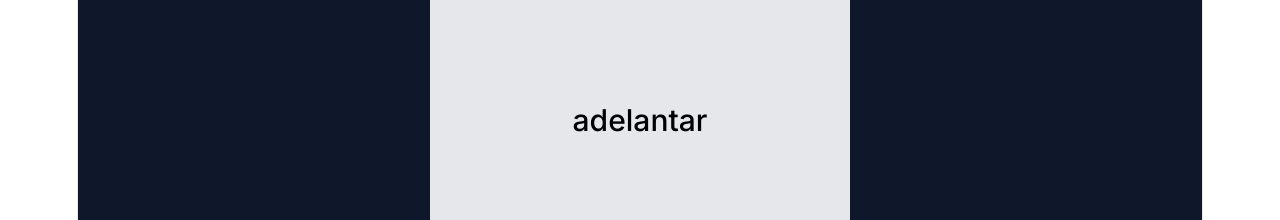
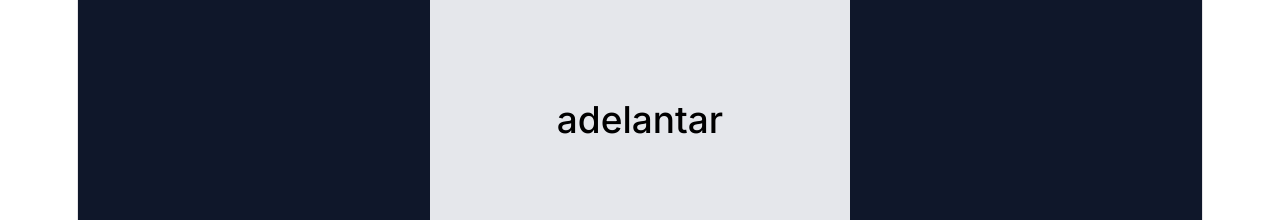
Before and after one commit to tenerifeopen/dgt-flashcards, a React (Vite) app: page / in a window 1280 px wide. Both pictures are taken after a click on the button "Слова и выражения". Shown: the part 202-422 px from the top of the page. Built offline with nearby package versions, Linux system fonts and the light colour scheme.

Commit message:
update cards

```diff
--- a/src/App.jsx
+++ b/src/App.jsx
@@ -242,7 +242,7 @@ export default function App() {
               width: "100%",
               textAlign: "center",
               padding: 20,
-              fontSize: "clamp(24px, 6vw, 30px)",
+              fontSize: "clamp(24px, 6vw, 37px)",
               fontWeight: show ? 700 : 500,
               lineHeight: 1.6,
               letterSpacing: "0px"
```
